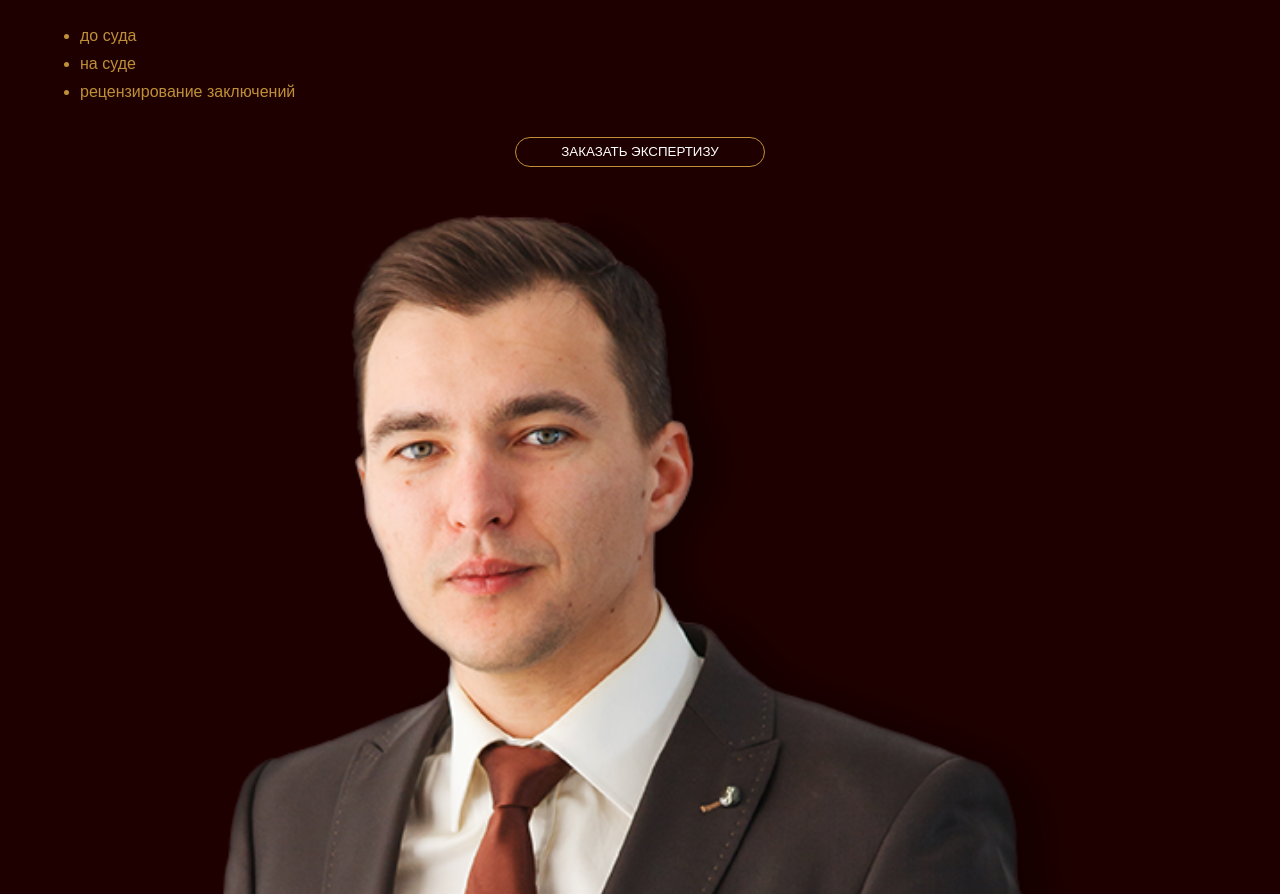
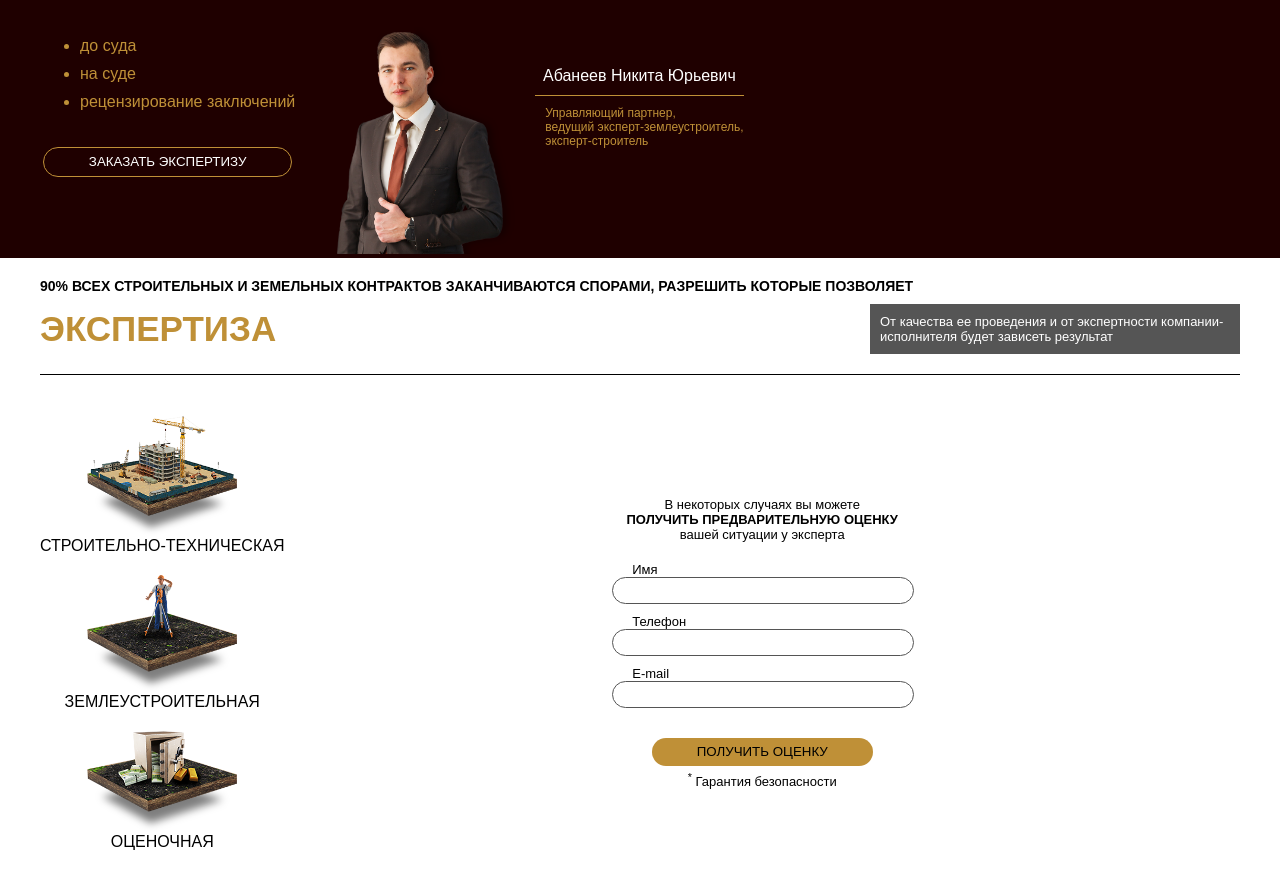
Before and after one commit to drutsa2007/task_html_css, a plain HTML site: page index.html in a window 1280 px wide. Shown: the part 244-1138 px from the top of the page. Drawn offline with Linux system fonts and the light colour scheme.

Commit message:
add content

```diff
--- a/index.html
+++ b/index.html
@@ -53,28 +53,27 @@
           НА ЛЮБОМ ЭТАПЕ ЮРИДИЧЕСКОГО СПОРА
         </div>
 
+        <div class="content-block1">
+          <div>
             <ul class="content-list">
               <li>до суда</li>
               <li>на суде</li>
               <li>рецензирование заключений</li>
             </ul>
 
-        <!--<svg height="40">
-          <g style="stroke: #bf9037; stroke-width: 1px; z-index: 2;">
-            <line x1="26" y1="0" x2="26" y2="40" />
-          </g>
-        </svg>-->
-
             <div class="content-button">
               <button>
                 Заказать экспертизу
               </button>
             </div>
+          </div>
 
-        <center>
+          <div class="person-block">
+            <div id="person-photo">
               <img src="img/person.png" alt="logo" class="content-person">
-        </center>
+            </div>
 
+            <div class="person-info">
               <div class="person-name">
                 Абанеев
                 Никита
@@ -88,6 +87,9 @@
               </div>
             </div>
           </div>
+        </div>
+      </div>
+    </div>
 
 
     <div class="footer">
@@ -96,6 +98,7 @@
           90% ВСЕХ СТРОИТЕЛЬНЫХ И ЗЕМЕЛЬНЫХ КОНТРАКТОВ ЗАКАНЧИВАЮТСЯ СПОРАМИ, РАЗРЕШИТЬ КОТОРЫЕ ПОЗВОЛЯЕТ
         </div>
 
+        <div class="footer-block2">
           <div class="footer-caption">
             ЭКСПЕРТИЗА
           </div>
@@ -103,17 +106,59 @@
           <div class="footer-slogan">
             От качества ее проведения и от экспертности компании-исполнителя будет зависеть результат
           </div>
+        </div>
 
-        <img src="img/3.png" alt="3">
+        <div class="footer-block1">
+          <div class="footer-images">
+            <img src="img/3.png" alt="3" class="footer-expert">
             СТРОИТЕЛЬНО-ТЕХНИЧЕСКАЯ
-        <img src="img/2.png" alt="2">
+            <img src="img/2.png" alt="2" class="footer-expert">
             ЗЕМЛЕУСТРОИТЕЛЬНАЯ
-        <img src="img/1.png" alt="1">
+            <img src="img/1.png" alt="1" class="footer-expert">
             ОЦЕНОЧНАЯ
+          </div>
 
-        В некоторых случаях вы можете
-        ПОЛУЧИТЬ ПРЕДВАРИТЕЛЬНУЮ ОЦЕНКУ
+
+
+          <form class="footer-form">
+            <div class="footer-info">
+              В некоторых случаях вы можете <br/>
+              <b>ПОЛУЧИТЬ ПРЕДВАРИТЕЛЬНУЮ ОЦЕНКУ</b>
+              <br/>
               вашей ситуации у эксперта
+            </div>
+
+            <div class="form-row">
+              <label class="form-label">
+                Имя
+              </label>
+              <input class="form-input"/>
+            </div>
+            <div class="form-row">
+              <label class="form-label">
+              Телефон
+              </label>
+              <input class="form-input"/>
+            </div>
+            <div class="form-row">
+              <label class="form-label">
+              E-mail
+              </label>
+              <input class="form-input"/>
+            </div>
+
+            <div class="footer-button">
+              <button>
+                Получить оценку
+              </button>
+            </div>
+            <div class="footer-garant">
+              <sup>*</sup>
+              Гарантия безопасности
+            </div>
+          </form>
+        </div>
+
       </div>
     </div>
 </body>
--- a/style.css
+++ b/style.css
@@ -77,25 +77,215 @@ body {
   }
 }
 
+
+
+
+
+
+
+/*content*/
+.page {
+  background-color: #1F0000;
+  color: var(--white-color);
+  padding: 20px 10px 30px 10px;
+}
+.content-caps {
+  color: var(--white-color);
+  text-align: center;
+}
+.content-slogan {
+  color: var(--gold-color);
+  text-align: center;
+  font-size: 2rem;
+  padding: 20px 0;
+}
+.content-list {
+  color: var(--gold-color);
+  margin-top: 30px;
+}
+.content-list li {
+  margin-top: 10px;
+}
+.content-button {
+  text-align: center;
+}
+.content-button button {
+  background-color: transparent;
+  border: 1px solid var(--gold-color);
+  border-radius: 20rem;
+  color: var(--white-color);
+  padding: .4rem 2.8rem;
+  text-transform: uppercase;
+  margin: 20px 0;
+}
+.content-button button:hover {
+  background-color: #006400;
+}
+.person-block #person-photo {
+  text-align: center;
+}
+.content-person {
+  width: 90%;
+  max-width: 300px;
+}
+.person-info {
+  display: flex;
+  justify-content: center;
+  flex-direction: column;
+}
+.person-name {
+  color: var(--white-color);
+  text-align: center;
+  padding-bottom: 10px;
+  border-bottom: 1px solid var(--gold-color);
+  margin-bottom: 10px;
+  margin-top: 10px;
+}
+.person-staff {
+  color: var(--gold-color);
+  font-size: 12px;
+  margin-left: 10px;
+}
+
+
+
+
+
+
+
+
+
+
+
+/*footer*/
+.footer {
+  padding: 20px 10px;
+}
+.footer-stat {
+  font-weight: bold;
+  font-size: 14px;
+  margin-bottom: 10px;
+}
+.footer-caption {
+  font-size: 30px;
+  color: var(--gold-color);
+  font-weight: bold;
+  text-align: center;
+  margin-bottom: 20px;
+}
+.footer-slogan {
+  background-color: #555;
+  padding: 10px 10px;
+  color: var(--white-color);
+}
+.footer-images {
+  display: flex;
+  justify-content: center;
+  align-items: center;
+  flex-direction: column;
+  padding-bottom: 20px;
+  border-bottom: 1px solid #000;
+  margin: 20px 0;
+}
+.footer-expert {
+  width: 150px;
+  display: block;
+  margin-top: 20px;
+}
+.footer-info {
+  text-align: center;
+  margin-bottom: 20px;
+  font-size: 13px;
+}
+.footer-form {
+  max-width:300px;
+  margin: 0 auto;
+}
+.form-row {
+  display: flex;
+  justify-content: flex-start;
+  align-items: flex-start;
+  flex-direction: column;
+}
+.form-label {
+  margin-left: 20px;
+  font-size: 13px;
+}
+.form-input {
+  background-color: #fff;
+  border: 1px solid #555;
+  border-radius: 20rem;
+  color: #000;
+  padding: 5px 10px;
+  margin-bottom: 10px;
+  width: 280px;
+}
+
+
+.footer-button {
+  text-align: center;
+}
+.footer-button button {
+  background-color: var(--gold-color);
+  border: 0px;
+  border-radius: 20rem;
+  color: #000;
+  padding: .4rem 2.8rem;
+  text-transform: uppercase;
+  margin: 20px 0 0 0;
+}
+.footer-garant {
+  margin-top: 5px;
+  font-size: 13px;
+  text-align: center;
+}
+
+
+
+
+
+
+/*media*/
 @media (min-width: 534px) {
   .container {
     width: 450px;
     margin: 0 auto;
   }
   .header-data {
-    animation: change534 1s forwards;
+    flex-direction: row;
+    justify-content: space-between;
+    margin-top: 20px;
+    margin-left: 0;
   }
-  @keyframes change534 {
-    from {}
-    to {
-      flex-direction: row;
-      justify-content: space-between;
-      margin-top: 20px;
-      margin-left: 0;
-    }
-  }
+
   .header-block {
     margin: 10px 0;
+  }
+  /*content*/
+  .content-person {
+    max-width: 200px;
+  }
+  .person-block {
+    display: flex;
+    justify-content: flex-start;
+    flex-direction: row;
+    align-items: flex-start;
+  }
+  .person-info {
+    margin-left: 30px;
+    margin-top: 30px;
+  }
+  .content-button {
+    margin-bottom: 20px;
+  }
+  .page {
+    padding-bottom: 0;
+  }
+  .footer-caption {
+    font-size: 50px;
+  }
+  .footer-expert {
+    width: 250px;
   }
 }
 @media (min-width: 768px) {
@@ -119,7 +309,51 @@ body {
   .header-block:first-child {
     animation: change768 1s forwards;
   }
+  .content-block1 {
+    display: flex;
+    align-items: flex-start;
+    justify-content: flex-start;
+    margin-top: 30px;
+  }
+  .content-list {
+    margin-top: 0;
+  }
+  .person-block {
+    margin-left: 30px;
+  }
+  .person-info {
+    margin-left: 10px;
+  }
+  .footer-block2 {
+    display: flex;
+    justify-content: space-between;
+    align-items: center;
+    padding-bottom: 20px;
+    margin-bottom: 20px;
+    border-bottom: 1px solid #000;
+  }
+  .footer-caption {
+    font-size: 35px;
+    margin-bottom: 0;
+  }
+  .footer-slogan {
+    font-size: 13px;
+    width: 350px;
+    margin-left: 20px;
+  }
+  .footer-block1 {
+    display: flex;
+    align-items: center;
+  }
+  .footer-images {
+    border-bottom: none;
+    margin-top: 0;
+  }
+  .footer-expert {
+    width: 150px;
+  }
 }
+
 @media (min-width: 1024px) {
   .container {
     width: 900px;
@@ -165,81 +399,3 @@ body {
 }
 
 @media (min-width: 1440px) {}
-
-
-
-
-
-/*content*/
-.page {
-  background-color: #1F0000;
-  color: var(--white-color);
-  padding: 20px 10px 30px 10px;
-}
-.content-caps {
-  color: var(--white-color);
-  text-align: center;
-}
-.content-slogan {
-  color: var(--gold-color);
-  text-align: center;
-  font-size: 2rem;
-  padding: 20px 0;
-}
-.content-list {
-  color: var(--gold-color);
-  margin-top: 30px;
-}
-.content-list li {
-  margin-top: 10px;
-}
-.content-button {
-  text-align: center;
-}
-.content-button button {
-  background-color: transparent;
-  border: 1px solid var(--gold-color);
-  border-radius: 20rem;
-  color: var(--white-color);
-  padding: .4rem 2.8rem;
-  text-transform: uppercase;
-  margin: 20px 0;
-}
-.content-person {
-  width: 90%;
-}
-.person-name {
-  color: var(--white-color);
-  text-align: center;
-  padding-bottom: 10px;
-  border-bottom: 1px solid var(--gold-color);
-  margin-bottom: 10px;
-  margin-top: 10px;
-}
-.person-staff {
-  color: var(--gold-color);
-  font-size: 12px;
-  margin-left: 10px;
-}
-
-/*footer*/
-.footer {
-  padding: 20px 10px;
-}
-.footer-stat {
-  font-weight: bold;
-  font-size: 14px;
-  margin-bottom: 10px;
-}
-.footer-caption {
-  font-size: 30px;
-  color: var(--gold-color);
-  font-weight: bold;
-  text-align: center;
-  margin-bottom: 20px;
-}
-.footer-slogan {
-  background-color: #555;
-  padding: 10px 10px;
-  color: var(--white-color);
-}
```
Lines whose indentation alone changed are shown as unchanged.
